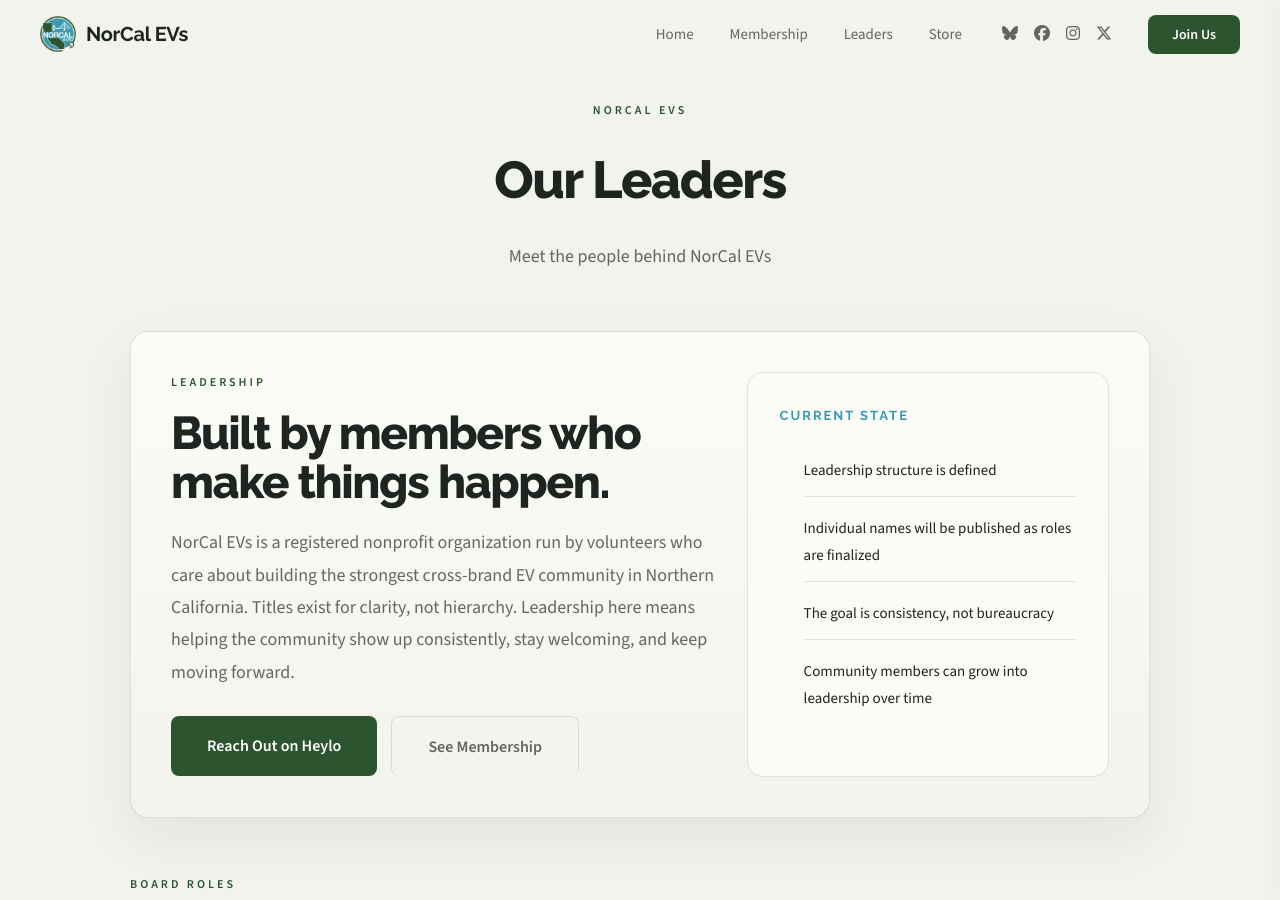
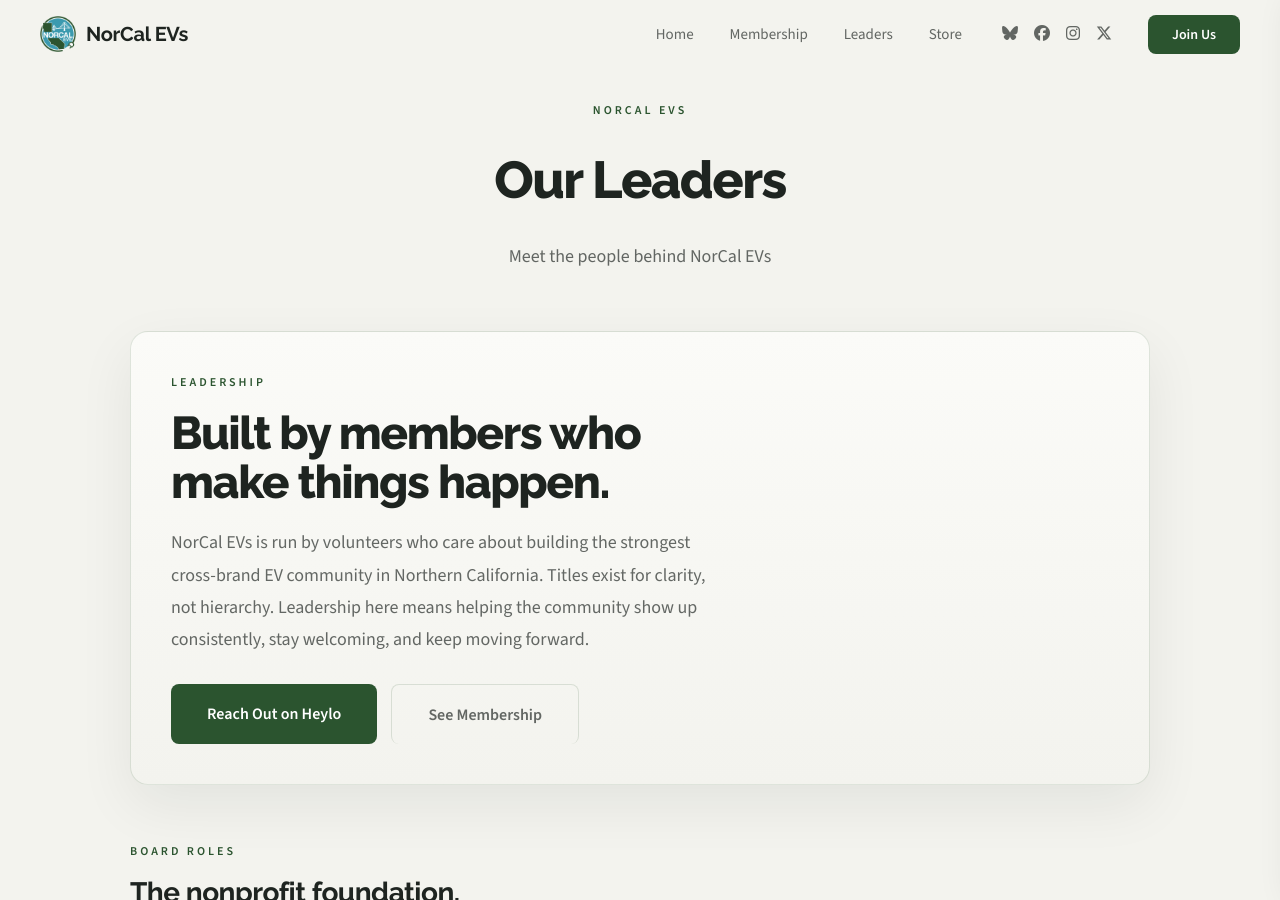
Before and after one commit to ZakWinnick/NorCalEVs, a Jekyll site: the page built from leaders.md, in a window 1280 px wide and 900 px high. Built offline with Jekyll 4.4.1, drawn with Linux system fonts in a browser that asks for light colours; a script that is not in the unit is left out.

Commit message:
Remove registered nonprofit text and Current State box from Leaders page
Co-Authored-By: Claude Opus 4.6 (1M context) <noreply@anthropic.com>

```diff
--- a/leaders.md
+++ b/leaders.md
@@ -9,20 +9,11 @@ page_class: "leaders-page"
     <div>
         <div class="eyebrow">Leadership</div>
         <h2>Built by members who make things happen.</h2>
-        <p class="leaders-lead">NorCal EVs is a registered nonprofit organization run by volunteers who care about building the strongest cross-brand EV community in Northern California. Titles exist for clarity, not hierarchy. Leadership here means helping the community show up consistently, stay welcoming, and keep moving forward.</p>
+        <p class="leaders-lead">NorCal EVs is run by volunteers who care about building the strongest cross-brand EV community in Northern California. Titles exist for clarity, not hierarchy. Leadership here means helping the community show up consistently, stay welcoming, and keep moving forward.</p>
         <div class="leaders-actions">
             <a href="https://heylo.group/norcalevs" class="btn btn-primary" target="_blank" rel="noopener noreferrer">Reach Out on Heylo</a>
             <a href="{{ site.baseurl }}/membership" class="btn btn-ghost">See Membership</a>
         </div>
-    </div>
-    <div class="leaders-sidecard">
-        <div class="leaders-sidecard-label">Current State</div>
-        <ul class="leaders-checklist">
-            <li>Leadership structure is defined</li>
-            <li>Individual names will be published as roles are finalized</li>
-            <li>The goal is consistency, not bureaucracy</li>
-            <li>Community members can grow into leadership over time</li>
-        </ul>
     </div>
 </section>
 
```
